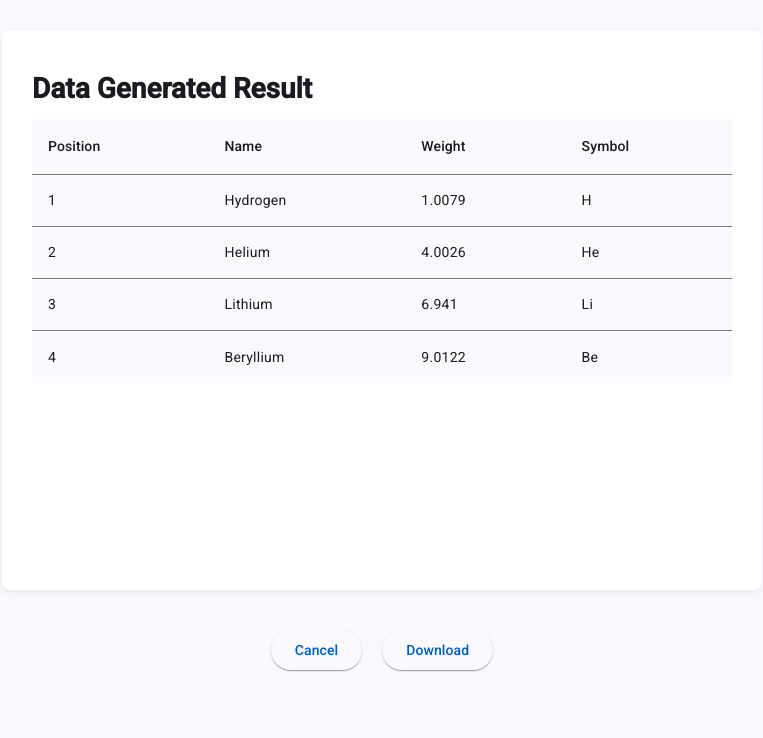
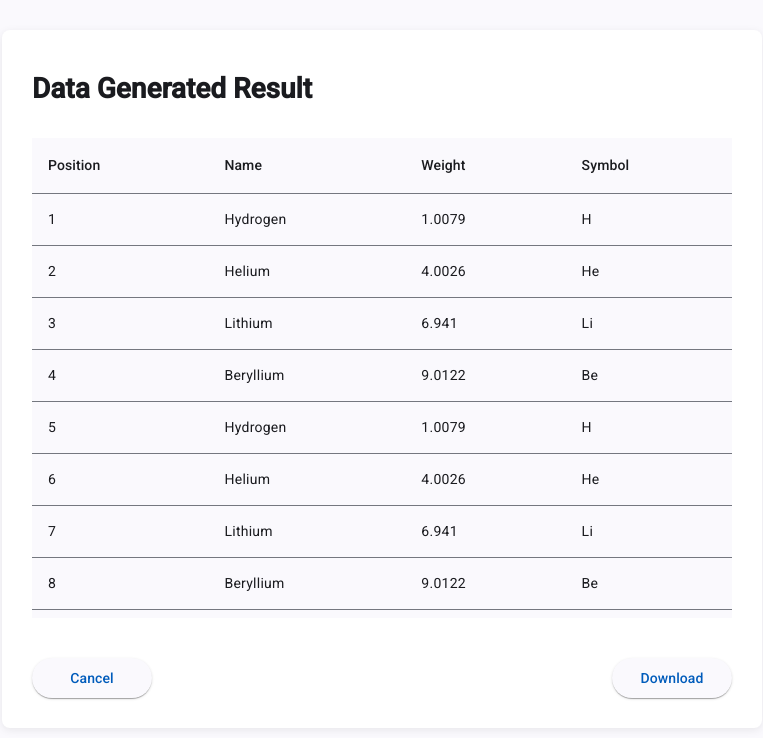
Before and after one commit to kkylasim/capstone-tm, an Angular app in the folder app/: page /end in a window 1280 px wide. Shown: the top 738 px of the page, without its empty margins (258-1021 px from the left). Built offline with nearby package versions, Linux system fonts and the light colour scheme.

Commit message:
fix: limit max height of results table

```diff
--- a/app/src/app/end-page/end-page.html
+++ b/app/src/app/end-page/end-page.html
@@ -1,6 +1,8 @@
 <div class="content">
   <div class="result-container">
     <h1>Data Generated Result</h1>
+
+    <div class="result-scroll">
       <table mat-table [dataSource]="dataSource" class="mat-elevation-z8">
 
         <!-- Dynamic Columns -->
@@ -14,6 +16,7 @@
         <tr mat-row *matRowDef="let row; columns: displayedColumns;"></tr>
       </table>
     </div>
+
     <div class="button-container">
       <button mat-raised-button color="primary" (click)="onCancel()" class="button">
         Cancel
@@ -23,3 +26,4 @@
       </button>
     </div>
   </div>
+</div>
--- a/app/src/app/end-page/end-page.scss
+++ b/app/src/app/end-page/end-page.scss
@@ -16,23 +16,22 @@
 }
 
 .result-scroll {
-  max-height: 450px;
+  max-height: calc(100vh - 300px);
   overflow-y: auto;
-  margin-bottom: 60px;
+  margin-bottom: 40px;
 }
 
 .button-container {
   display: flex;
-  justify-content: flex-end;
-  margin: 10px auto;
+  justify-content: space-between;
+  align-items: center;
 }
 
 .button {
-  margin-left: 10px;
-  margin-right: 10px;
+  flex: 0 0 120px;
 }
 
 table {
-  width: 60%;
+  width: 80%;
   margin-top: 20px;
 }
--- a/app/src/app/end-page/end-page.ts
+++ b/app/src/app/end-page/end-page.ts
@@ -11,7 +11,7 @@ import { MatTableModule } from '@angular/material/table';
   styleUrl: './end-page.scss'
 })
 export class EndPage {
-  constructor(private router: Router) {}
+  constructor(private router: Router) { }
 
   displayedColumns: string[] = ['position', 'name', 'weight', 'symbol'];
 
@@ -20,6 +20,26 @@ export class EndPage {
     { position: 2, name: 'Helium', weight: 4.0026, symbol: 'He' },
     { position: 3, name: 'Lithium', weight: 6.941, symbol: 'Li' },
     { position: 4, name: 'Beryllium', weight: 9.0122, symbol: 'Be' },
+    { position: 5, name: 'Hydrogen', weight: 1.0079, symbol: 'H' },
+    { position: 6, name: 'Helium', weight: 4.0026, symbol: 'He' },
+    { position: 7, name: 'Lithium', weight: 6.941, symbol: 'Li' },
+    { position: 8, name: 'Beryllium', weight: 9.0122, symbol: 'Be' },
+    { position: 9, name: 'Hydrogen', weight: 1.0079, symbol: 'H' },
+    { position: 10, name: 'Helium', weight: 4.0026, symbol: 'He' },
+    { position: 11, name: 'Lithium', weight: 6.941, symbol: 'Li' },
+    { position: 12, name: 'Beryllium', weight: 9.0122, symbol: 'Be' },
+    { position: 13, name: 'Hydrogen', weight: 1.0079, symbol: 'H' },
+    { position: 14, name: 'Helium', weight: 4.0026, symbol: 'He' },
+    { position: 15, name: 'Lithium', weight: 6.941, symbol: 'Li' },
+    { position: 16, name: 'Beryllium', weight: 9.0122, symbol: 'Be' },
+    { position: 17, name: 'Hydrogen', weight: 1.0079, symbol: 'H' },
+    { position: 18, name: 'Helium', weight: 4.0026, symbol: 'He' },
+    { position: 19, name: 'Lithium', weight: 6.941, symbol: 'Li' },
+    { position: 20, name: 'Beryllium', weight: 9.0122, symbol: 'Be' },
+    { position: 21, name: 'Hydrogen', weight: 1.0079, symbol: 'H' },
+    { position: 22, name: 'Helium', weight: 4.0026, symbol: 'He' },
+    { position: 23, name: 'Lithium', weight: 6.941, symbol: 'Li' },
+    { position: 24, name: 'Beryllium', weight: 9.0122, symbol: 'Be' },
   ];
 
   onDownload() {
```
Lines whose indentation alone changed are shown as unchanged.
